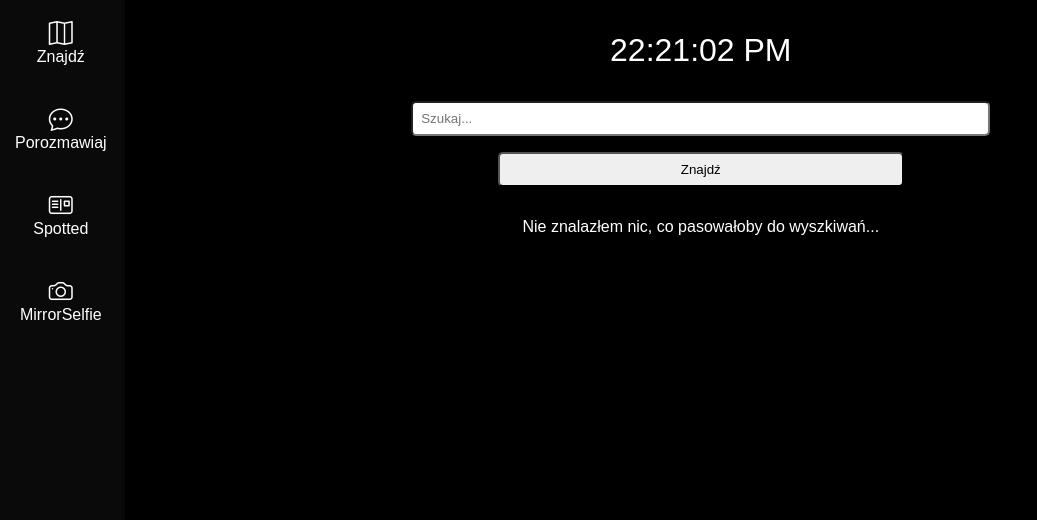
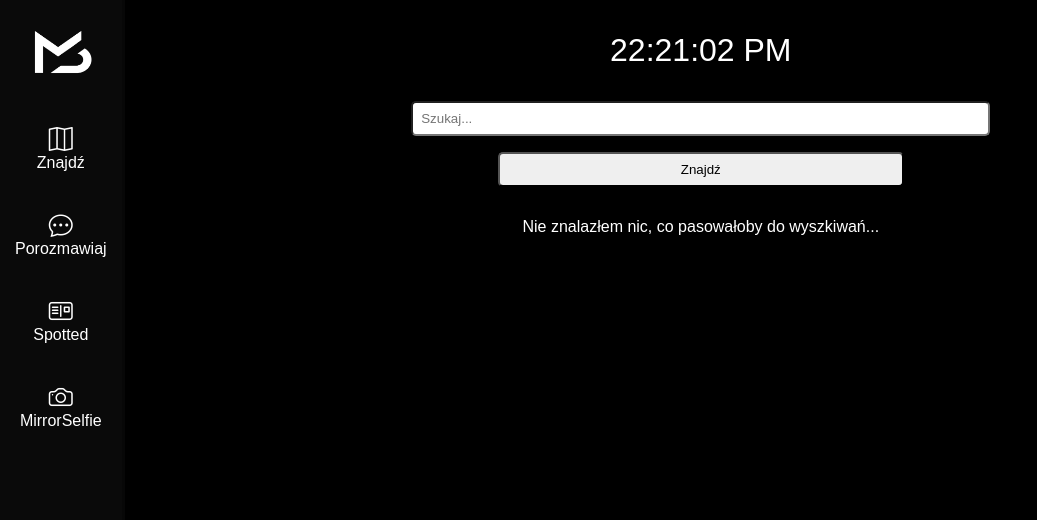
Before and after one commit to sukerberk1/MirrorBuddy, a Django app: page /map in a window 1280 px wide. Shown: the top 520 px of the page, without its empty margins (0-1037 px from the left). Run offline with Django 4.2, Linux system fonts and the light colour scheme; some web fonts are replaced.

Commit message:
add logo home button
if we change it to svg, so the graphics borders would be less sharp

```diff
--- a/MirrorBuddy/static/style-main.css
+++ b/MirrorBuddy/static/style-main.css
@@ -57,7 +57,9 @@ body{
     text-align: center;
     margin: 5px 0 5px 0;
 }
-
+.nav-button img{
+    max-width: 5rem;
+}
 .nav-button >li >i{
     font-size: 1.5rem;
 }
--- a/MirrorBuddy/templates/base.html
+++ b/MirrorBuddy/templates/base.html
@@ -21,6 +21,9 @@
 
         <nav class="main-nav">
             <ul>
+                <a class="nav-button" href="{% url 'home' %}">
+                    <img src="{% static 'logo.png' %}"/>
+                    </a>
                 <a class="nav-button" href="{% url 'map-main' %}">
                 <li ><i class="bi bi-map"></i>
                     <br/> Znajdź </li>
```
Also changed, not shown: MirrorBuddy/db.sqlite3, MirrorBuddy/static/logo.png (added).
